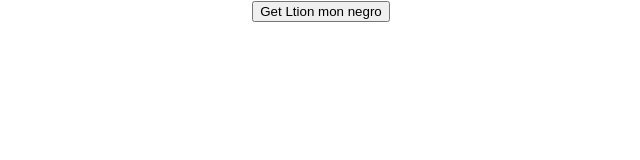
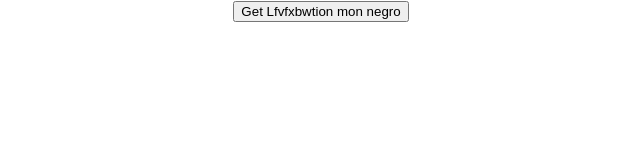
Before and after one commit to am-hachim/my-app, a React (Create React App) app: page / in a window 1280 px wide. Shown: the top 160 px of the page, without its empty margins (319-959 px from the left). Built offline with nearby package versions, Linux system fonts and the light colour scheme.

Commit message:
yyyyyyyyyyyyy

```diff
--- a/src/component/Map/Map.js
+++ b/src/component/Map/Map.js
@@ -40,7 +40,7 @@ const Map = () => {
 
   return (
     <div>
-      <button onClick={getCurrentPosition}>Get Ltion mon negro</button>
+      <button onClick={getCurrentPosition}>Get Lfvfxbwtion mon negro</button>
       {/* Afficher la carte si la variable map est définie */}
       {map && (
         <div>
```
